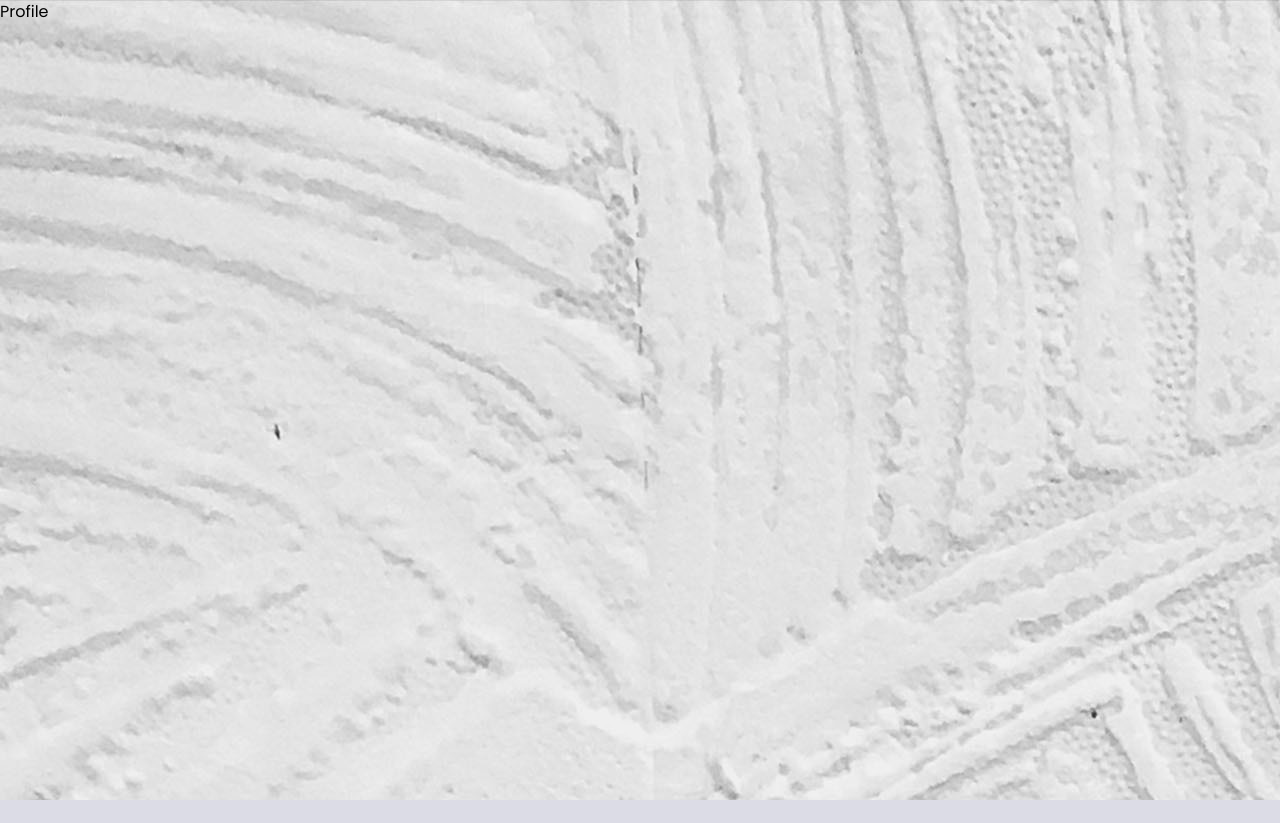
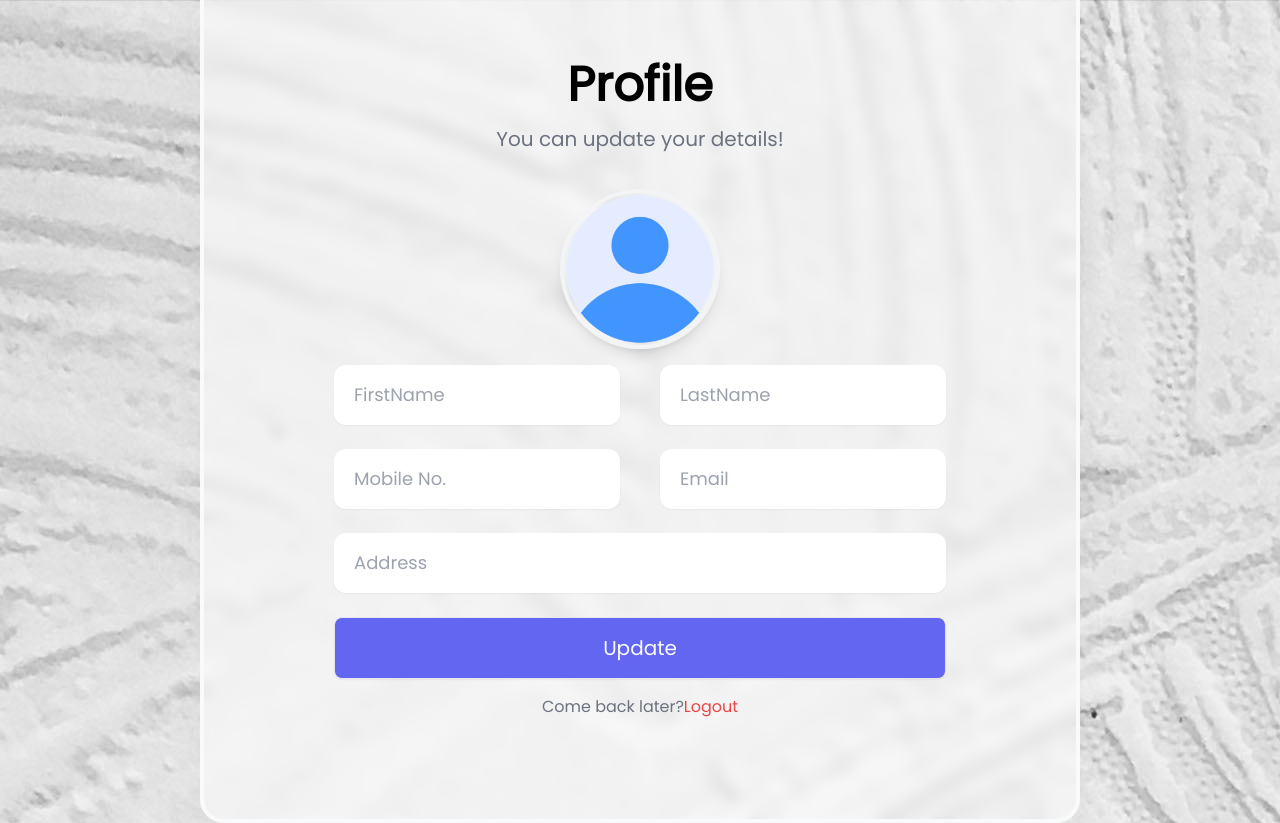
Before and after one commit to levilu800b/JWT_auth_app, a React (Create React App) app in the folder client/: page /profile in a window 1280 px wide. Before the commit the page ends 800 px from the top, so only its background shows below. Built offline with nearby package versions, Linux system fonts and the light colour scheme.

Commit message:
profile ui

```diff
--- a/client/src/components/Profile/Profile.js
+++ b/client/src/components/Profile/Profile.js
@@ -1,7 +1,120 @@
-import React from 'react'
+import React, { useState } from 'react';
+import { Link } from 'react-router-dom';
+import avatar from '../../assets/profile.png';
+import { Toaster } from 'react-hot-toast';
+import { useFormik } from 'formik';
+import { profileValidation } from '../../helper/validate';
+import convertToBase64 from '../../helper/convert';
+
+import styles from '../../styles/Username.module.css';
+import extend from '../../styles/Profile.module.css';
 
 export default function Profile() {
-  return (
-    <div>Profile</div>
-  )
+	const [file, setFile] = useState();
+
+	const formik = useFormik({
+		initialValues: {
+			firstName: '',
+			lastName: '',
+			email: '',
+			mobile: '',
+			address: '',
+		},
+		validate: profileValidation,
+		validateOnBlur: false,
+		validateOnChange: false,
+		onSubmit: async (values) => {
+			values = await Object.assign(values, { profile: file || '' });
+			console.log(values);
+		},
+	});
+
+	/** formik doesn't support file upload so we need to create this handler */
+	const onUpload = async (e) => {
+		const base64 = await convertToBase64(e.target.files[0]);
+		setFile(base64);
+	};
+
+	return (
+		<div className="container mx-auto">
+			<Toaster position="top-center" reverseOrder={false}></Toaster>
+			<div className="flex justify-center items-center h-screen">
+				<div
+					className={`${styles.glass} ${extend.glass}`}
+					style={{ width: '45%' }}
+				>
+					<div className="title flex flex-col items-center">
+						<h4 className="text-5xl font-bold">Profile</h4>
+						<span className="py-4 text-xl w-2/3 text-center text-gray-500">
+							You can update your details!
+						</span>
+					</div>
+					<form className="py-1" onSubmit={formik.handleSubmit}>
+						<div className="profile flex justify-center py-4">
+							<label htmlFor="profile">
+								<img
+									src={file || avatar}
+									className={`${styles.profile_img} ${extend.profile_img}`}
+									alt="avatar"
+								/>
+							</label>
+							<input
+								onChange={onUpload}
+								type="file"
+								id="profile"
+								name="profile"
+							/>
+						</div>
+						<div className="textbox flex flex-col items-center gap-6">
+							<div className="name flex w-3/4 gap-10">
+								<input
+									{...formik.getFieldProps('firstName')}
+									className={`${styles.textbox} ${extend.textbox}`}
+									type="text"
+									placeholder="FirstName"
+								/>
+								<input
+									{...formik.getFieldProps('lastName')}
+									className={`${styles.textbox} ${extend.textbox}`}
+									type="text"
+									placeholder="LastName"
+								/>
+							</div>
+							<div className="name flex w-3/4 gap-10">
+								<input
+									{...formik.getFieldProps('mobile')}
+									className={`${styles.textbox} ${extend.textbox}`}
+									type="text"
+									placeholder="Mobile No."
+								/>
+								<input
+									{...formik.getFieldProps('email')}
+									className={`${styles.textbox} ${extend.textbox}`}
+									type="text"
+									placeholder="Email"
+								/>
+							</div>
+							<input
+								{...formik.getFieldProps('address')}
+								className={`${styles.textbox} ${extend.textbox}`}
+								type="text"
+								placeholder="Address"
+							/>
+							<button className={styles.btn} type="submit">
+								Update
+							</button>
+						</div>
+						<div className="text-center py-4">
+							<span className="text-gray-500">
+								Come back later?
+								<Link className="text-red-500" to="/">
+									Logout
+								</Link>
+							</span>
+						</div>
+					</form>
+				</div>
+			</div>
+		</div>
+	);
 }
--- a/client/src/helper/validate.js
+++ b/client/src/helper/validate.js
@@ -31,6 +31,12 @@
     passwordVerify(errors, values);
     emailVerify(errors, values);
 
+    return errors;
+}
+
+/** validate profile page */
+export async function profileValidation(values){
+    const errors = emailVerify({}, values);
     return errors;
 }
 
--- /dev/null
+++ b/client/src/styles/Profile.module.css
@@ -0,0 +1,11 @@
+.glass {
+	@apply h-auto w-5/6;
+}
+
+.profile_img {
+	@apply w-40 cursor-pointer;
+}
+
+.textbox {
+	@apply w-3/4;
+}
```
